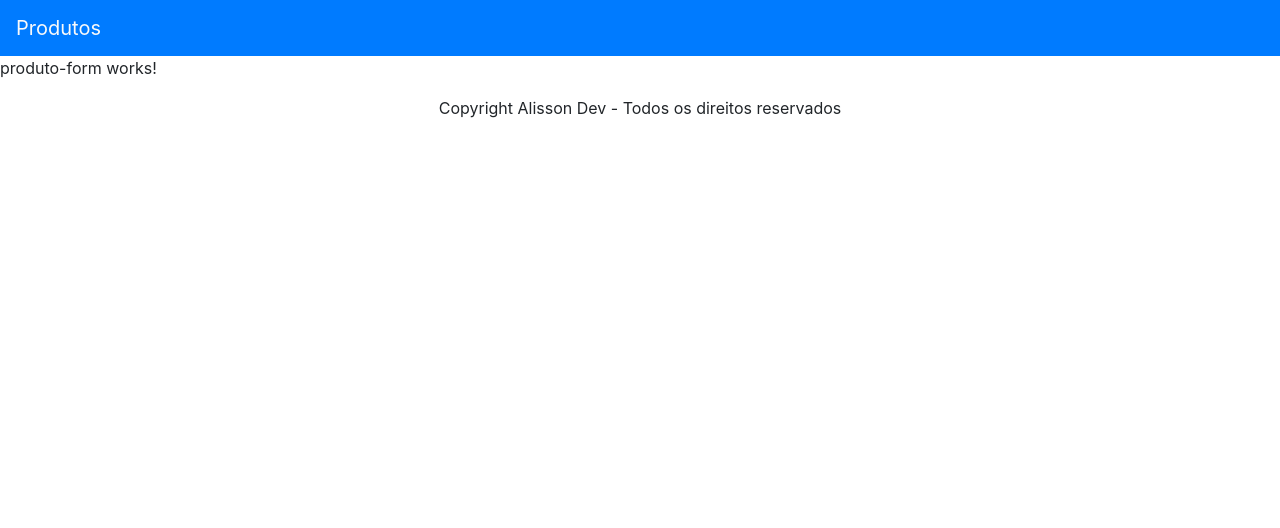
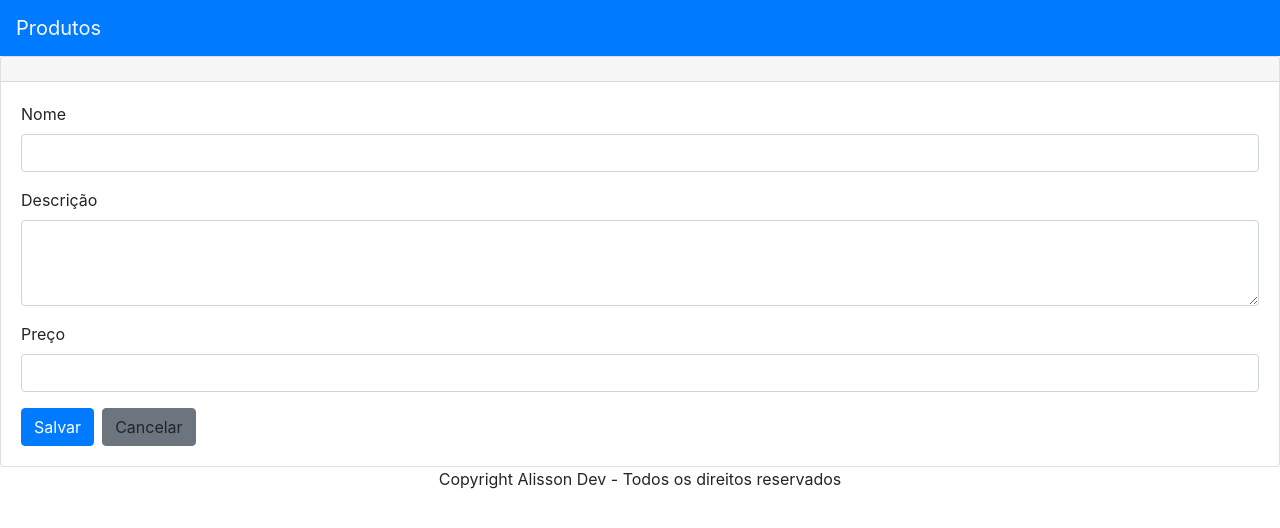
Before and after one commit to youssfbr/angular_produtos, an Angular app: page / in a window 1280 px wide. Shown: the top 528 px of the page. Built offline with nearby package versions, Linux system fonts and the light colour scheme.

Commit message:
Criando tela do formulário

```diff
--- a/src/app/produtos/produto-form/produto-form.component.html
+++ b/src/app/produtos/produto-form/produto-form.component.html
@@ -1 +1,27 @@
-<p>produto-form works!</p>
+<div class="card">
+  <div class="card-header" bg-primary text-light>
+
+  </div>
+  <div class="card-body">
+    <form>
+
+      <div class="form-group">
+        <label for="">Nome</label>
+        <input type="text" class="form-control" required minlength="3" />
+      </div>
+
+      <div class="form-group">
+        <label for="">Descrição</label>
+        <textarea class="form-control" rows="3" required minlength="30"></textarea>
+      </div>
+
+      <div class="form-group">
+        <label for="">Preço</label>
+        <input type="number" class="form-control" required />
+      </div>
+
+      <button type="submit" class="btn btn-primary">Salvar</button>
+      <a class="btn btn-secondary ml-2">Cancelar</a>
+    </form>
+  </div>
+</div>
```
